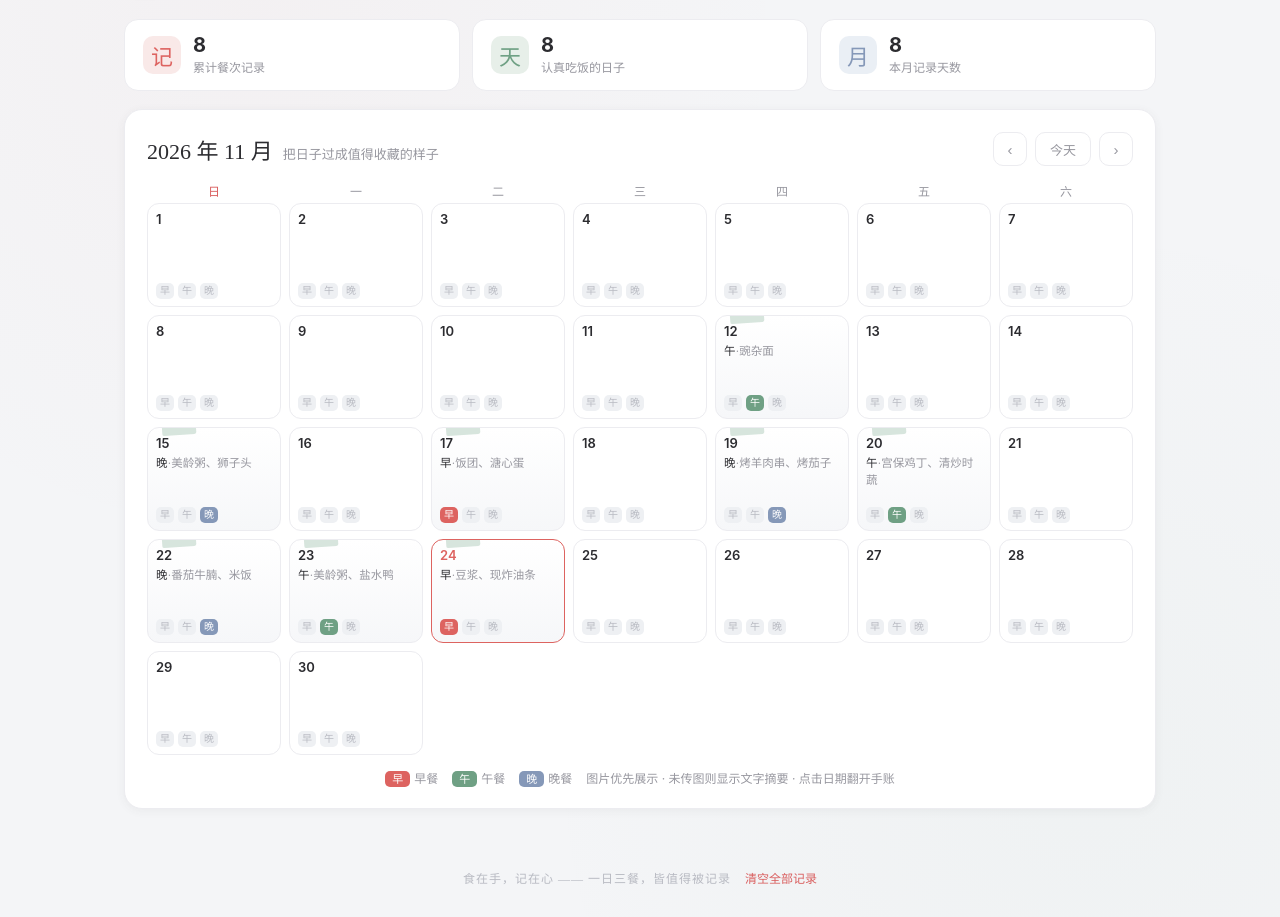
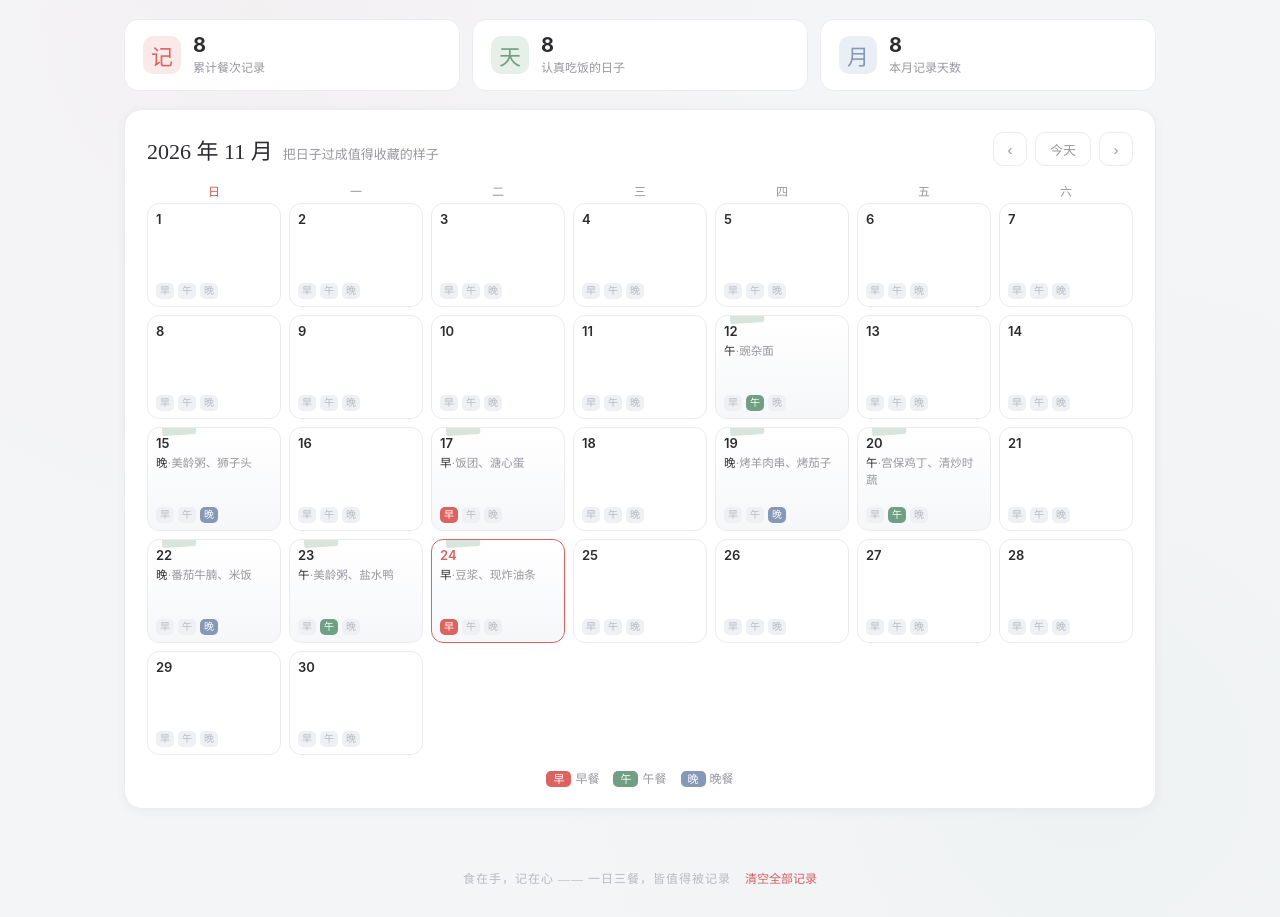
Before and after one commit to emilygao0520/shili-meals, a plain HTML site: page index.html in a window 1280 px wide. Shown: the part 83-1000 px from the top of the page. Drawn offline with Linux system fonts and the light colour scheme.

Commit message:
remove legend hint text from calendar footer

```diff
--- a/index.html
+++ b/index.html
@@ -477,7 +477,6 @@
         <span><i style="background:var(--accent)">早</i>早餐</span>
         <span><i style="background:var(--green)">午</i>午餐</span>
         <span><i style="background:var(--blue)">晚</i>晚餐</span>
-        <span>图片优先展示 · 未传图则显示文字摘要 · 点击日期翻开手账</span>
       </div>
     </div>
   </section>
```
